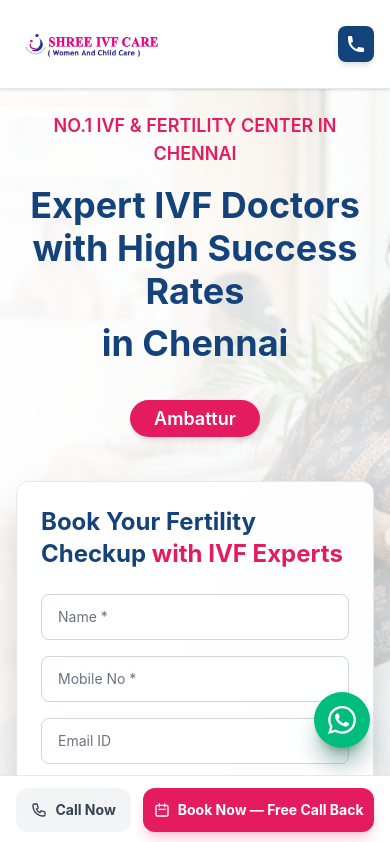
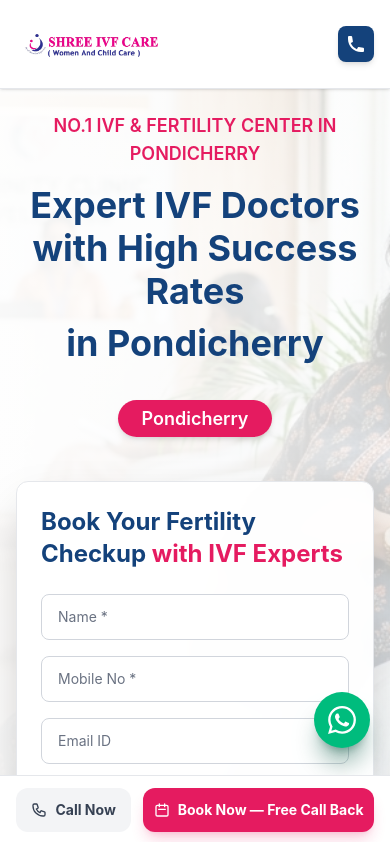
Before and after one commit to yakash4658r/Clinic, a React (Vite) app: page / in a window 390 px wide. Shown: the top 842 px of the page. Built offline with nearby package versions, Linux system fonts and the light colour scheme.

Commit message:
Update location to Pondicherry exclusively, update phone numbers, footer branding, and Google Maps embed

```diff
--- a/src/components/AboutFounder.tsx
+++ b/src/components/AboutFounder.tsx
@@ -135,7 +135,7 @@
               <AnimatedSection direction="left">
                 <h2 className="font-extrabold text-3xl md:text-[34px] text-[#14427b] leading-tight mb-8">
                   IVF Treatment at the Lowest Cost<br/>
-                  <span className="text-[#e51b60]">in Chennai</span>
+                  <span className="text-[#e51b60]">in Pondicherry</span>
                 </h2>
 
                 <h3 className="font-bold text-[22px] text-[#14427b] mb-4">About Our Founder</h3>
--- a/src/components/ContactCTA.tsx
+++ b/src/components/ContactCTA.tsx
@@ -9,7 +9,6 @@
   const phoneClean = CLINIC.phone.replace(/[\s+]/g, "");
   const phoneCleanAlt = CLINIC.phoneAlt.replace(/[\s+]/g, "");
   const waNumber = CLINIC.whatsapp.replace(/[\s+]/g, "");
-  const [activeMap, setActiveMap] = useState<'pondicherry' | 'chennai'>('pondicherry');
 
   const scrollToForm = () => {
     const el = document.querySelector("#appointment-form");
@@ -22,52 +21,25 @@
 
 
 
-        {/* Dynamic Tabbed Maps for Locations */}
+        {/* Map for Location */}
         <AnimatedSection delay={0.3}>
           <div id="locations-map" className="bg-gray-50 border border-gray-200 rounded-3xl p-4 sm:p-6 mb-10 shadow-sm">
             <div className="flex flex-col sm:flex-row items-center justify-between gap-4 mb-6">
               <div className="text-center sm:text-left">
-                <h3 className="text-xl sm:text-2xl font-extrabold text-gray-900 mb-1">Our Locations</h3>
-                <p className="text-sm text-gray-500 font-medium">Visit us at Pondicherry or Chennai</p>
-              </div>
-              <div className="flex bg-white border border-gray-200 rounded-xl p-1 shadow-sm">
-                <button
-                  onClick={() => setActiveMap('pondicherry')}
-                  className={`px-4 py-2 text-sm font-bold rounded-lg transition-colors duration-300 ${
-                    activeMap === 'pondicherry' ? 'bg-[#e51b60] text-white shadow-sm' : 'text-gray-500 hover:text-gray-900 hover:bg-gray-50'
-                  }`}
-                >
-                  Pondicherry
-                </button>
-                <button
-                  onClick={() => setActiveMap('chennai')}
-                  className={`px-4 py-2 text-sm font-bold rounded-lg transition-colors duration-300 ${
-                    activeMap === 'chennai' ? 'bg-[#e51b60] text-white shadow-sm' : 'text-gray-500 hover:text-gray-900 hover:bg-gray-50'
-                  }`}
-                >
-                  Chennai
-                </button>
+                <h3 className="text-xl sm:text-2xl font-extrabold text-gray-900 mb-1">Our Location</h3>
+                <p className="text-sm text-gray-500 font-medium">Visit us at Pondicherry</p>
               </div>
             </div>
 
             <div className="w-full h-80 sm:h-[400px] rounded-2xl overflow-hidden shadow-sm border border-gray-200 relative bg-slate-100">
-              {activeMap === 'pondicherry' ? (
               <iframe
                 title="Shree IVF Care Pondicherry Google Map"
-                  src="https://www.google.com/maps/embed?pb=!1m18!1m12!1m3!1d15632.736932488887!2d79.82862080000001!3d11.9333904!2m3!1f0!2f0!3f0!3m2!1i1024!2i768!4f13.1!3m3!1m2!1s0x3a5361d7637894a3%3A0xc665b16f3126fce7!2sPuducherry!5e0!3m2!1sen!2sin!4v1689000000000!5m2!1sen!2sin"
+                src="https://www.google.com/maps/embed?pb=!1m18!1m12!1m3!1d3903.0245404544926!2d79.78846751087804!3d11.972802735938972!2m3!1f0!2f0!3f0!3m2!1i1024!2i768!4f13.1!3m3!1m2!1s0x3a53612497f4ae3d%3A0x421a03c942e5542c!2sShree%20IVF%20Care%20(Maternity%20%26%20Fertility%20care)!5e0!3m2!1sen!2sin!4v1780509925000!5m2!1sen!2sin"
                 className="w-full h-full border-none"
                 allowFullScreen={true}
                 loading="lazy"
+                referrerPolicy="no-referrer-when-downgrade"
               />
-              ) : (
-                <iframe
-                  title="Bharati Fertility Center Chennai Google Map"
-                  src="https://www.google.com/maps/embed?pb=!1m18!1m12!1m3!1d3885.590740920401!2d80.15874037591606!3d13.125131587203606!2m3!1f0!2f0!3f0!3m2!1i1024!2i768!4f13.1!3m3!1m2!1s0x3a526363d3fb490f%3A0xf639ceca4f6f7ce9!2sBharati%20Fertility!5e0!3m2!1sen!2sin!4v1716658000000!5m2!1sen!2sin"
-                  className="w-full h-full border-none"
-                  allowFullScreen={true}
-                  loading="lazy"
-                />
-              )}
             </div>
           </div>
         </AnimatedSection>
--- a/src/components/Footer.tsx
+++ b/src/components/Footer.tsx
@@ -18,21 +18,20 @@
 
   return (
     <footer className="bg-slate-950 text-slate-400" role="contentinfo">
-      <div className="max-w-7xl mx-auto px-4 sm:px-6 lg:px-8 py-14">
+      <div className="max-w-7xl mx-auto px-4 sm:px-6 lg:px-8 pt-14 pb-28 lg:pb-14">
         <div className="grid sm:grid-cols-2 lg:grid-cols-4 gap-10 mb-10">
           {/* Brand */}
           <div className="sm:col-span-2">
             <div className="flex items-center gap-2.5 mb-4">
               <div className="w-8 h-8 rounded-lg bg-gradient-to-br from-[#14427b] to-[#0f325c] flex items-center justify-center shadow-sm">
-                <span className="text-white text-sm font-extrabold">B</span>
+                <span className="text-white text-sm font-extrabold">S</span>
               </div>
               <div>
-                <span className="font-bold text-white text-base leading-tight block">Bharati Fertility</span>
-                <span className="text-[10px] text-[#e51b60] font-medium leading-tight block tracking-wide uppercase">& Women Center</span>
+                <span className="font-bold text-white text-base leading-tight block">Shree IVF Care</span>
               </div>
             </div>
             <p className="text-slate-400 text-sm leading-relaxed max-w-xs mb-5">
-              Ethical, evidence-based, and affordable treatments for infertility in Pondicherry and Chennai. Led by senior embryologist Dr. S. Hemalatha V.
+              Ethical, evidence-based, and affordable treatments for infertility in Pondicherry. Led by senior embryologist Dr. S. Hemalatha V.
             </p>
             <div className="flex flex-col gap-2 text-sm">
               <a
--- a/src/components/HeroForm.tsx
+++ b/src/components/HeroForm.tsx
@@ -119,19 +119,19 @@
             >
               {/* Badge */}
               <motion.div variants={item} className="mb-4">
-                <span className="text-[#e51b60] text-lg sm:text-xl font-semibold uppercase">NO.1 IVF & Fertility Center in Chennai</span>
+                <span className="text-[#e51b60] text-lg sm:text-xl font-semibold uppercase">NO.1 IVF & Fertility Center in Pondicherry</span>
               </motion.div>
 
               {/* Headline */}
               <motion.h1 variants={item} className="font-bold text-4xl sm:text-5xl lg:text-5xl xl:text-6xl text-[#14427b] leading-[1.2] mb-6">
                 Expert IVF Doctors with High Success Rates
-                <span className="block mt-2">in Chennai</span>
+                <span className="block mt-2">in Pondicherry</span>
               </motion.h1>
 
               {/* Location Tag */}
               <motion.div variants={item} className="inline-block mt-4">
                 <span className="bg-[#e51b60] text-white px-6 py-2 rounded-full text-lg font-semibold shadow-md">
-                  Ambattur
+                  Pondicherry
                 </span>
               </motion.div>
             </motion.div>
--- a/src/data.ts
+++ b/src/data.ts
@@ -1,13 +1,12 @@
 export const CLINIC = {
-  name: "Bharati Fertility & Women Center",
-  branchName: "Bharati Fertility & Women Center",
+  name: "Shree IVF Care",
+  branchName: "Shree IVF Care",
   tagline: "High Success Rates — Ethical, Evidence-Based & Affordable Infertility Treatments",
-  location: "Pondicherry & Chennai (Ambattur)",
+  location: "Pondicherry",
   addressPondy: "Shree IVF Care, Navayuga Nagar, Mortandi, Pattanur, Tamil Nadu 605101",
-  addressChennai: "Bharati Fertility, First floor, 22B, Old Twp Rd, Venkatapuram, Ambattur, Chennai, Tamil Nadu 600053",
-  phone: "+91 98410 62346",
+  phone: "+91 98946 19153",
   phoneAlt: "+91 98946 19153",
-  whatsapp: "+91 98410 62346",
+  whatsapp: "+91 98946 19153",
   hours: "Mon–Sun: 9:00 AM – 8:30 PM",
   rating: "4.9",
   reviewCount: "1,500+",
@@ -349,9 +348,9 @@
     name: "Vijay & Nandhini",
     service: "Intra Cytoplasmic Sperm Injection",
     rating: 5,
-    text: "We are extremely grateful to Bharati Fertility Center in Ambattur. The ICSI treatment was successful on our first attempt. Transparent pricing and constant support throughout the process.",
+    text: "We are extremely grateful to Shree IVF Care in Pondicherry. The ICSI treatment was successful on our first attempt. Transparent pricing and constant support throughout the process.",
     initials: "VN",
-    location: "Ambattur, Chennai",
+    location: "Pondicherry",
   },
   {
     id: 3,
--- a/src/index.css
+++ b/src/index.css
@@ -48,12 +48,7 @@
   outline-offset: 2px;
 }
 
-/* Mobile bottom bar padding for main content */
-@media (max-width: 1023px) {
-  main {
-    padding-bottom: 72px;
-  }
-}
+
 
 /* Glassmorphism select fix */
 select option {
```
Lines whose indentation alone changed are shown as unchanged.
